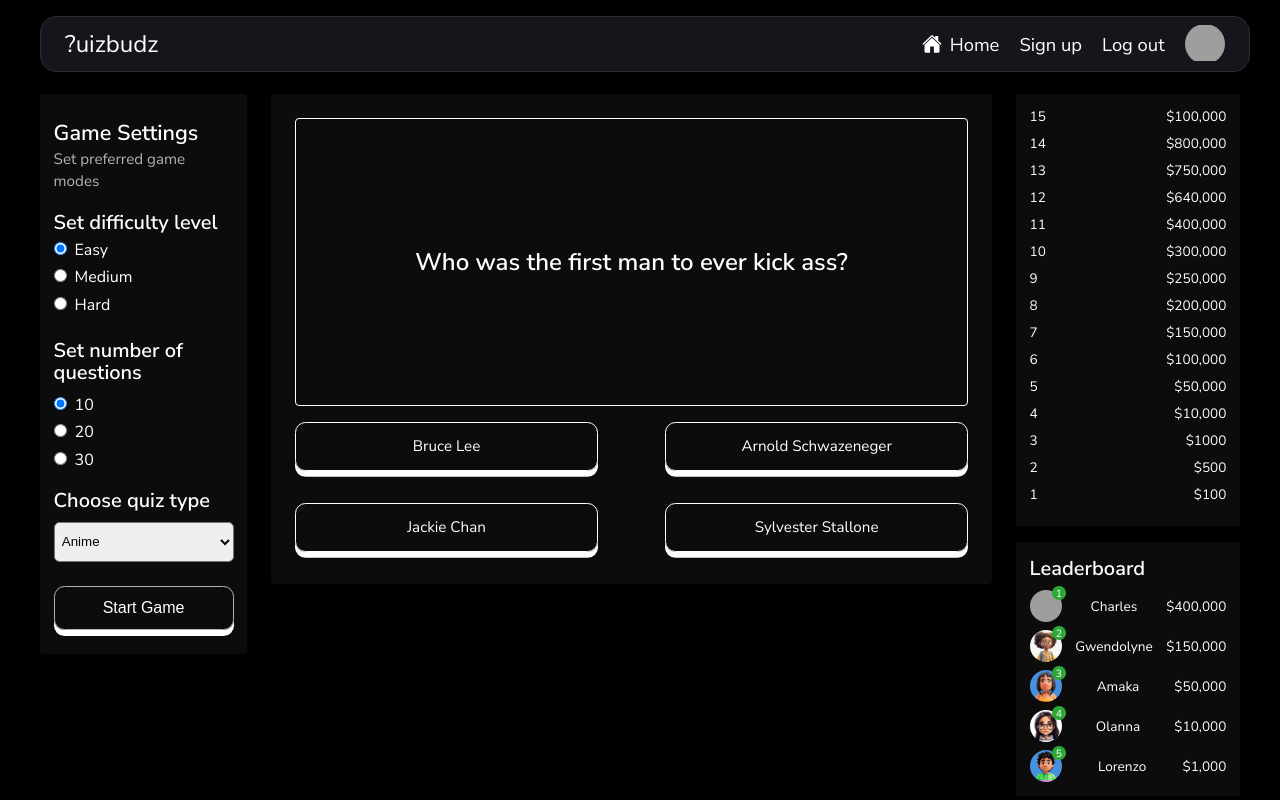
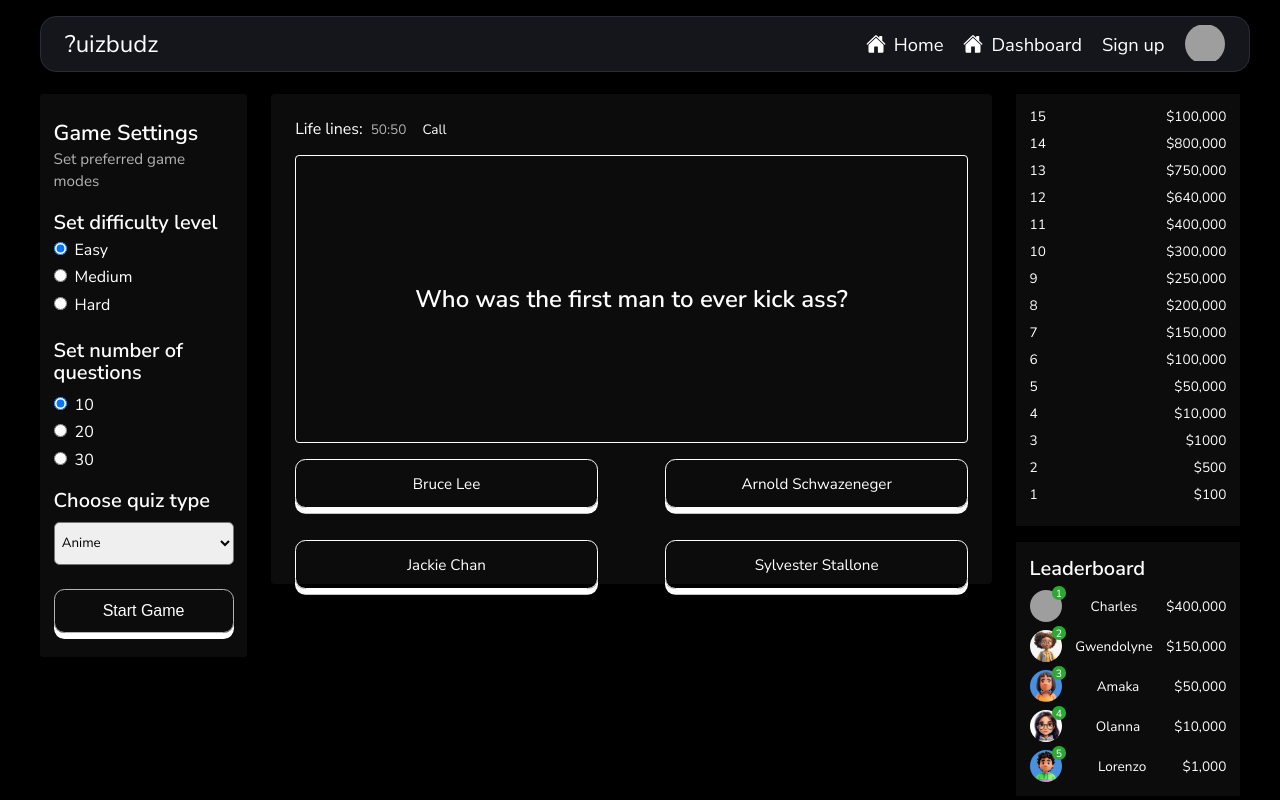
Before and after one commit to Ginikachuqu/QuizBuds, a Vue app: page /game in a window 1280 px wide. Built offline with nearby package versions, Linux system fonts and the light colour scheme; no server answers; grey boxes are pictures that could not be loaded.

Commit message:
Created modal and added the unsubscribe function

```diff
--- /dev/null
+++ b/src/components/Modal/Modal.vue
@@ -0,0 +1,15 @@
+<template>
+    <div class="modal__container">
+        <div class="modal__container-inner">
+            <div class="image">
+                Trophy Image
+            </div>
+            <h2>Game over!</h2>
+            <p>You won $450,000</p>
+        </div>
+    </div>
+</template>
+<script setup>
+
+</script>
+<style lang="scss" scoped></style>
--- a/src/components/Navbar/Navbar.vue
+++ b/src/components/Navbar/Navbar.vue
@@ -14,12 +14,18 @@
                 </router-link>
 
             </li>
-            <li v-if="noUser">
+            <li v-if="authIsReady">
+                <IonHome />
+                <router-link to="/dashboard">
+                    Dashboard
+                </router-link>
+            </li>
+            <li v-if="authIsReady">
                 <router-link to="/signup">
                     Sign up
                 </router-link>
             </li>
-            <li>
+            <li v-if="!authIsReady">
                 <button @click.prevent="handleLogout">
                     Log out
                 </button>
@@ -30,22 +36,21 @@
 </template>
 
 <script setup>
+    import { computed } from 'vue'
     import { RouterLink, useRouter } from 'vue-router';
     import { useStore } from 'vuex'
     import IonHome from '../../assets/icons/IonHome.vue'
 
     const store = useStore()
 
-    const noUser = true
+    const authIsReady = computed(() => store.state.authIsReady)
 
-    store.state.user !== null ? noUser === false : noUser === true
-
+    console.log(authIsReady)
 
     const router = useRouter()
 
     const handleLogout = () => {
         store.dispatch('logout')
-        console.log(noUser)
 
         router.push('/')
     }
--- a/src/store/store.js
+++ b/src/store/store.js
@@ -1,15 +1,19 @@
 import { createStore } from 'vuex'
 import { auth } from '../../firebase.config'
-import { createUserWithEmailAndPassword, signOut, signInWithEmailAndPassword } from 'firebase/auth'
+import { createUserWithEmailAndPassword, signOut, signInWithEmailAndPassword, onAuthStateChanged } from 'firebase/auth'
 
 
 const store = createStore({
     state: {
-        user: null
+        user: null,
+        authIsReady: false
     },
     mutations: {
         setUser (state, payload) {
             state.user = payload
+        },
+        setAuthIsReady(state, payload) {
+            state.authIsReady = payload
         }
     },
     actions: {
@@ -42,4 +46,11 @@
     }
 })
 
+const unsubscribe = onAuthStateChanged(auth, (user) => {
+    store.commit('setAuthIsReady', true)
+    store.commit('setUser', user)
+    console.log('user is ' + store.state.user, 'auth is ' + store.state.authIsReady)
+    unsubscribe()
+})
+
 export default store
--- /dev/null
+++ b/src/styles/components/_modal.scss
@@ -0,0 +1,34 @@
+.modal__container {
+    @include flex (flex, center, center, initial);
+    position: fixed;
+    top: 0;
+    left: 0;
+    width: 100%;
+    height: 100%;
+    background-color: rgba($color: $black, $alpha: .95);
+    color: $black-shade;
+    z-index: 10000;
+
+    &-inner {
+        width: 50%;
+        height: 70%;
+        border-radius: 1.5rem;
+        padding: 2rem $padding-left;
+        background-color: $white;
+        @include flex (flex, center, center, column);
+
+
+        // .image {
+
+        // }
+
+        h2 {
+            font-size: 3.25rem;
+            font-family: $secondary-font;
+        }
+
+        p {
+            font-size: 1.25rem;
+        }
+    }
+}
--- a/src/styles/index.scss
+++ b/src/styles/index.scss
@@ -14,6 +14,7 @@
 @import './components/gameItem';
 @import './components/leaderboard';
 @import './components/errorToast';
+@import './components/modal';
 
 // Pages
 @import './pages/home';
--- a/src/styles/pages/_game.scss
+++ b/src/styles/pages/_game.scss
@@ -98,6 +98,7 @@
                         }
 
                         select {
+                            font-family: $primary-font;
                             width: 100%;
                             padding: .65rem .2rem;
                             outline: none;
@@ -138,6 +139,43 @@
             background-color: rgba($color: $black-shade, $alpha: .5);
             border-radius: .25rem;
             padding: 1.5rem;
+
+            .life__lines {
+                margin-bottom: .85rem;
+
+                & > button {
+                    margin: 0 .25rem;
+                }
+
+                .life__btn {
+                    background: transparent;
+                    border: none;
+                    outline: none;
+                    color: $white;
+                    padding: .15rem .25rem;
+                    border-radius: .45rem;
+                    font-size: .85rem;
+                    font-family: $primary-font;
+                    transition: .3s ease-in-out;
+                    cursor: pointer;
+
+                    &:disabled {
+                        color: $gray;
+                        cursor: not-allowed;
+
+                        &:hover {
+                            transform: none;
+                            border: none;
+                        }
+                    }
+
+                    &:hover {
+                        color: $gray;
+                        border: 1px solid $white;
+                        transform: scale(.97);
+                    }
+                }
+            }
 
             .question__display {
                 width: 100%;
--- a/src/views/Gamepage/Gamepage.vue
+++ b/src/views/Gamepage/Gamepage.vue
@@ -1,5 +1,6 @@
 <template lang="">
     <!-- <ErrorToast /> -->
+    <Modal v-if="showModal"/>
     <div class="game__wrapper">
         <div class="game__wrapper-inner">
             <div class="left__pane">
@@ -61,6 +62,15 @@
             </div>
             <div class="middle__pane">
                 <div class="middle__pane-inner">
+                    <div class="life__lines">
+                        <span>Life lines:</span>
+                        <button disabled class="life__btn fifty__fity">
+                            50:50
+                        </button>
+                        <button class="life__btn phone__a__friend">
+                            Call
+                        </button>
+                    </div>
                     <div class="question__display">
                         <h2 v-html="currentQuestion"></h2>
                     </div>
@@ -98,6 +108,7 @@
 <script setup>
 import { ref, computed } from 'vue'
 import ErrorToast from '@components/ErrorToast/ErrorToast.vue'
+import Modal from '@components/Modal/Modal.vue'
 import Leaderboard from '@components/Leaderboard/Leaderboard.vue'
 
     const cashReward = ref([{
@@ -161,7 +172,9 @@
     })
 
     const currentQuestionIndex = ref(0)
+    const currentAmountIndex = ref(0)
     const answered = ref(false)
+    const showModal = ref(false)
 
     const shuffleOptions = (optionsArray) => {
         for (let i = optionsArray.length -1; i > 0; i--) {
```
Lines whose indentation alone changed are shown as unchanged.
